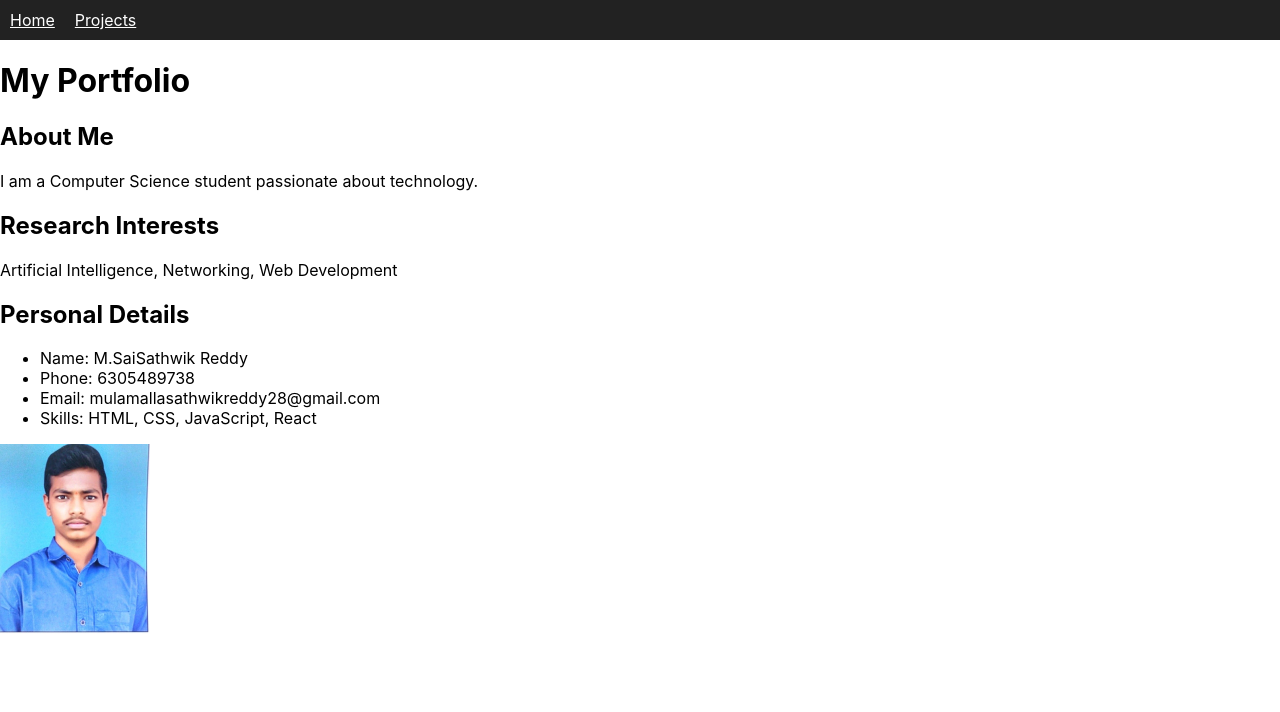
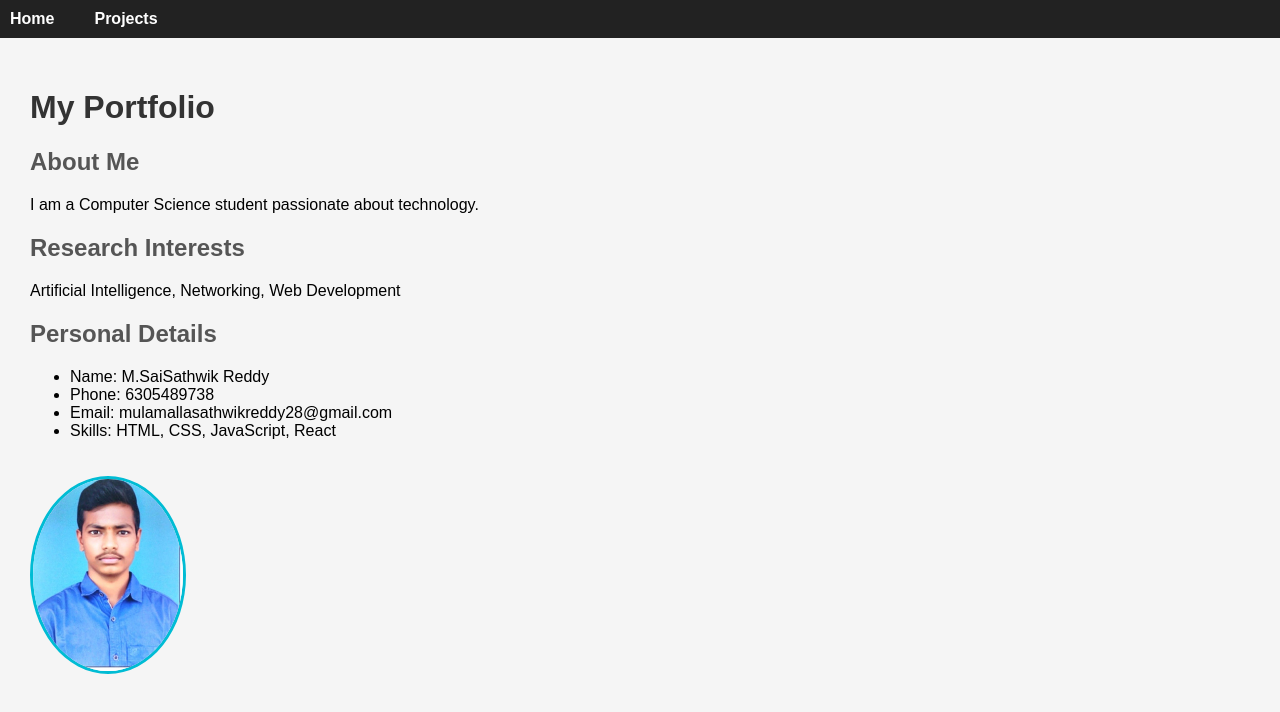
Before and after one commit to saisathwik-mulamalla/portfolio, a React (Create React App) app: page / in a window 1280 px wide. Shown: the top 712 px of the page. Built offline with nearby package versions, Linux system fonts and the light colour scheme.

Commit message:
added styling

```diff
--- a/src/App.css
+++ b/src/App.css
@@ -1,38 +1,60 @@
-.App {
-  text-align: center;
+body {
+  font-family: Arial, sans-serif;
+  margin: 0;
+  background: #f5f5f5;
 }
 
-.App-logo {
-  height: 40vmin;
-  pointer-events: none;
+/* Navbar */
+nav {
+  display: flex;
+  gap: 20px;
+  padding: 15px;
+  background: #222;
 }
 
-@media (prefers-reduced-motion: no-preference) {
-  .App-logo {
-    animation: App-logo-spin infinite 20s linear;
-  }
+nav a {
+  color: white;
+  text-decoration: none;
+  font-weight: bold;
 }
 
-.App-header {
-  background-color: #282c34;
-  min-height: 100vh;
-  display: flex;
-  flex-direction: column;
-  align-items: center;
-  justify-content: center;
-  font-size: calc(10px + 2vmin);
-  color: white;
+nav a:hover {
+  color: #00bcd4;
 }
 
-.App-link {
-  color: #61dafb;
+/* Container */
+.container {
+  padding: 30px;
 }
 
-@keyframes App-logo-spin {
-  from {
-    transform: rotate(0deg);
-  }
-  to {
-    transform: rotate(360deg);
-  }
+/* Profile Image */
+.profile-img {
+  border-radius: 50%;
+  margin-top: 20px;
+  border: 3px solid #00bcd4;
 }
+
+/* Headings */
+h1 {
+  color: #333;
+}
+
+h2 {
+  margin-top: 20px;
+  color: #555;
+}
+
+/* Project Cards */
+.project-card {
+  background: white;
+  padding: 15px;
+  margin-top: 20px;
+  border-radius: 10px;
+  box-shadow: 0px 2px 8px rgba(0, 0, 0, 0.1);
+}
+
+.project-card a {
+  color: #00bcd4;
+  text-decoration: none;
+  font-weight: bold;
+}
--- a/src/App.js
+++ b/src/App.js
@@ -1,9 +1,10 @@
 import { HashRouter, Routes, Route } from "react-router-dom";
 import Navbar from "./Navbar";
+import "./App.css";
 
 function Home() {
   return (
-    <div>
+    <div className="container">
       <h1>My Portfolio</h1>
 
       <h2>About Me</h2>
@@ -24,6 +25,7 @@ function Home() {
         src={process.env.PUBLIC_URL + "/profile.jpg"}
         alt="Profile"
         width="150"
+        className="profile-img"
       />
     </div>
   );
@@ -31,33 +33,49 @@ function Home() {
 
 function Projects() {
   return (
-    <div>
+    <div className="container">
       <h1>My Projects</h1>
 
-      <div>
+      <div className="project-card">
         <h3>Portfolio Website</h3>
-        <a href="https://github.com/saisathwik-mulamalla/portfolio" target="_blank" rel="noreferrer">
+        <a
+          href="https://github.com/saisathwik-mulamalla/portfolio"
+          target="_blank"
+          rel="noreferrer"
+        >
           View Project
         </a>
       </div>
 
-      <div>
+      <div className="project-card">
         <h3>SE Project</h3>
-        <a href="https://github.com/Karthikeya029/SE-Project" target="_blank" rel="noreferrer">
+        <a
+          href="https://github.com/Karthikeya029/SE-Project"
+          target="_blank"
+          rel="noreferrer"
+        >
           View Project
         </a>
       </div>
 
-      <div>
+      <div className="project-card">
         <h3>Gym Management System</h3>
-        <a href="https://github.com/Karthikeya029/GymManagementSystem" target="_blank" rel="noreferrer">
+        <a
+          href="https://github.com/Karthikeya029/GymManagementSystem"
+          target="_blank"
+          rel="noreferrer"
+        >
           View Project
         </a>
       </div>
 
-      <div>
+      <div className="project-card">
         <h3>NLP Project</h3>
-        <a href="https://github.com/navvyah2005/NLP-PROJECT" target="_blank" rel="noreferrer">
+        <a
+          href="https://github.com/navvyah2005/NLP-PROJECT"
+          target="_blank"
+          rel="noreferrer"
+        >
           View Project
         </a>
       </div>
```
